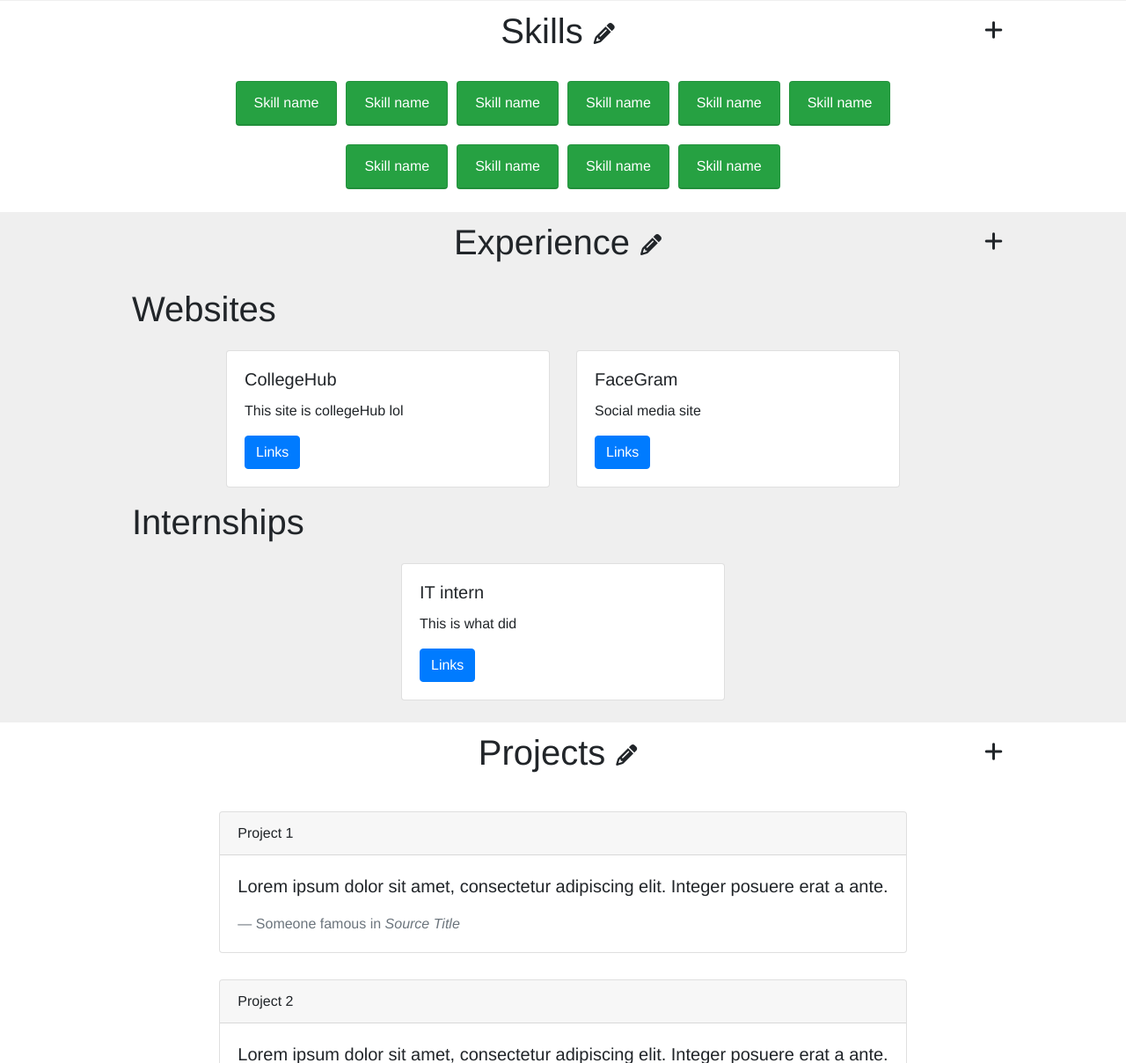
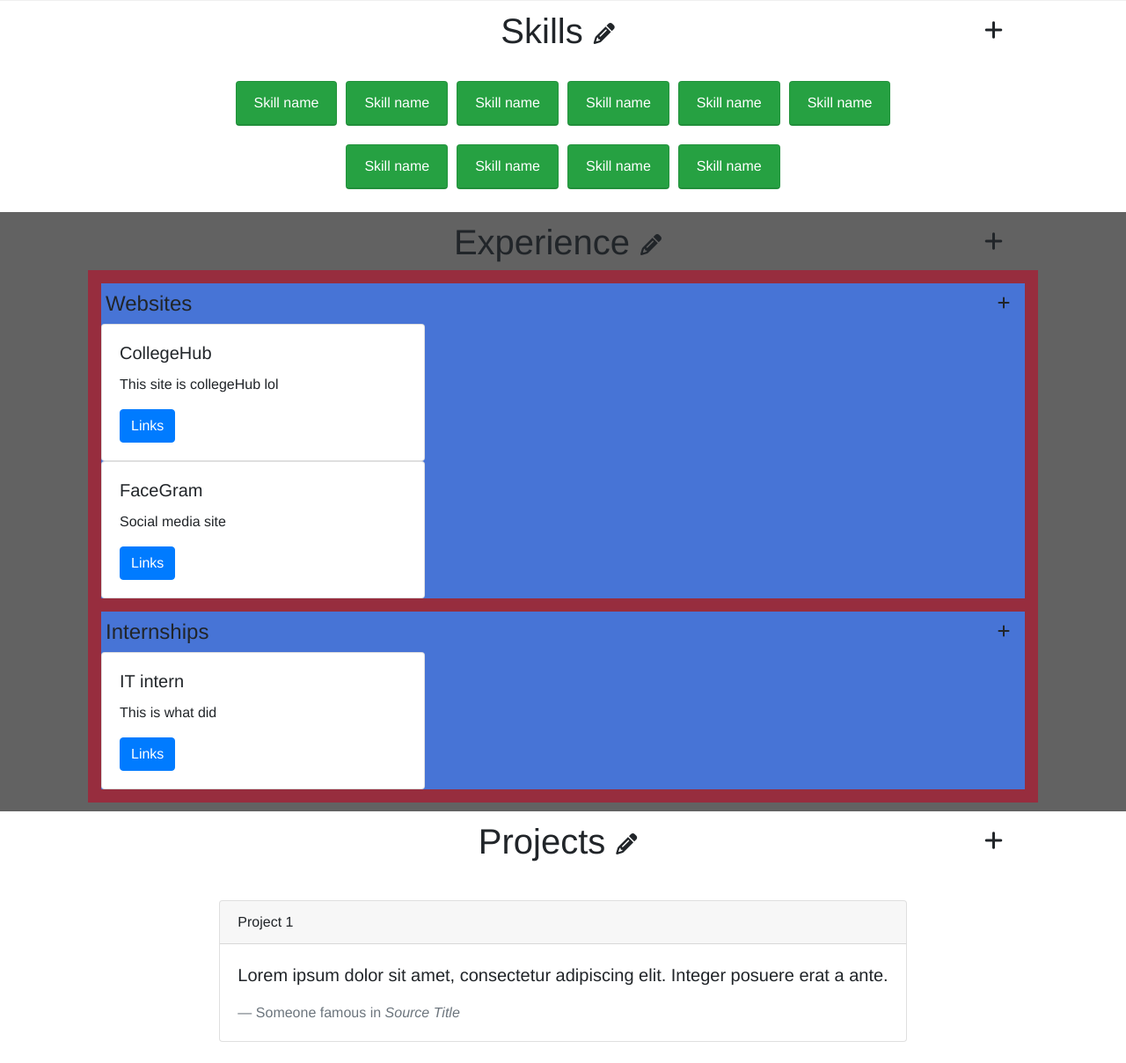
Before and after one commit to CSE-Courses/course-project-a9-collegehub, a Django app: template cse442_project/collegeHub/templates/collegeHub/index.html in a window 1280 px wide. Shown: the part 973-2181 px from the top of the page at 88% size. Run offline with Django 3.2, Linux system fonts and the light colour scheme; the template is opened without the code that fills it: values that come from a table or form of the project are taken from there, others are empty; data comes from the database, SQL or seed files in the repository; both versions use the stored data as it was after the commit; tables that the repository leaves empty hold one stand-in row (values such as "Sample post"); some libraries are stand-ins or nearby versions.

Commit message:
Tasks #71 done for experience section

```diff
--- a/cse442_project/collegeHub/static/collegehub/style.css
+++ b/cse442_project/collegeHub/static/collegehub/style.css
@@ -485,18 +485,20 @@ html {
             padding-top: 20px;
         }
         #experience{
-            padding: 10px 150px 10px 150px;
+            padding: 10px 100px 10px 100px;
+            background-color: #626262;
         }
-        #experience-container{
+        #experience-card-container{
             display: flex;
             flex-wrap: wrap;
             justify-content: center;
             align-items: center;
             padding-top: 20px;
         }
-        #experience-container > div{
+        #experience-card-container > div{
             margin: 15px;
         }
+
         #projects{
             padding: 10px 50px 10px 50px;
         }
@@ -597,6 +599,48 @@ html {
             border-radius: 50%;
             border: 3px solid white;
         }
+        .sub-section-heading{
+            width:100%;
+            display: flex;
+            align-items: center;
+        }
+        .sub-section-heading-text{
+            padding: 0;
+            margin: 0;
+        }
+        #experience-container{
+            background-color: #972d3e;
+            width: 100%;
+        }
+        #experience-container > div{
+            margin: 15px;
+        }
+        .sub-section-header{
+            display: flex;
+            justify-content: space-between;
+
+            padding: 5px;
+        }
+        .sub-section{
+            background-color: #4774d6;
+        }
+        .sub-section-button{
+            display: inline-block;
+            font-weight: 200;
+            color: #212529;
+            text-align: center;
+            -webkit-user-select: none;
+            user-select: none;
+            background-color: transparent;
+            border: none;
+            padding: .375rem .75rem;
+            font-size: 1rem;
+            line-height: 1.5;
+            border-radius: .25rem;
+        }
+        .sub-section-container{
+
+        }
     }
 
 /*MOBILE DEVICES*/
--- a/cse442_project/collegeHub/templates/collegeHub/experiences.html
+++ b/cse442_project/collegeHub/templates/collegeHub/experiences.html
@@ -1,13 +1,41 @@
 {% for section in experience.section.all %}
     {% if sections.count == 0 %}
-        <h1>No Sections</h1>
+        <h1>Click on + to add an Experience</h1>
     {% else %}
-        <h1 style="width: 100%" id="section-{{ section.pk }}">{{ section.name }}</h1>
+{#        <h1 style="width: 100%" id="section-{{ section.pk }}">#}
+        <div class="sub-section">
+            <div class="sub-section-header">
+                 <div class="sub-section-heading">
+                    <h4 class="sub-section-heading-text" >
+                        {{ section.name }}
+                    </h4>
+                </div>
+                <button type="button" data-toggle="modal" data-target="#add-experience-specific-{{ section.pk }}" class="sub-section-button"><i class="fas fa-plus"></i></button>
+            </div>
+            <div class="modal fade" id="add-experience-specific-{{ section.pk }}" tabindex="-1" aria-labelledby="add-experience-specificLabel" aria-hidden="true">
+                <div class="modal-dialog">
+                    <div class="modal-content">
+                        <div class="modal-header">
+                            <h5 class="modal-title" id="add-experience-specificLabel">Add an {{ section.name }} </h5>
+                            <button type="button" class="close" data-dismiss="modal" aria-label="Close">
+                                <span aria-hidden="true">&times;</span>
+                            </button>
+                        </div>
+                        <div class="modal-body">
+                            <form method="post" id="section-form">
+                                {% csrf_token %}
+                                {{ specificForm.as_p }}
+                                <button type="submit">Create</button>
+                            </form>
+                        </div>
+                    </div>
+                </div>
+            </div>
+            <div class="sub-section-container">
                  {% for specific in section.specific.all %}
                     {% if specific.count == 0 %}
-                <h1>No Specific</h1>
+                        <h1>Click on + to add an {{ section.name }}</h1>
                     {% else %}
-
                         <div class="card" style="width: 23rem;">
                             <div class="card-body">
                                 <h5 class="card-title">{{ specific.title }}</h5>
@@ -17,8 +45,9 @@
                                 {% endif %}
                             </div>
                         </div>
-
                     {% endif %}
                 {% endfor %}
+            </div>
+        </div>
     {% endif %}
 {% endfor %}
--- a/cse442_project/collegeHub/templates/collegeHub/index.html
+++ b/cse442_project/collegeHub/templates/collegeHub/index.html
@@ -307,8 +307,10 @@
                 <button type="button" class="option-button"  data-toggle="modal" data-target="#experience_rename_section"><i class="fas fa-pencil-alt"></i></button>
             </div>
             <div class="ellipse-container">
-                <button type="button" data-toggle="modal" data-target="#experience_add_card" class="option-button"> <i class="fas fa-plus"></i></button>
+                <button type="button" data-toggle="modal" data-target="#experience_add_subsection" class="option-button"> <i class="fas fa-plus"></i></button>
             </div>
+
+            {# ********** RENAME TOPIC POP UP **********#}
             <div class="modal fade" id="experience_rename_section" tabindex="-1" aria-labelledby="experience_rename_sectionLabel" aria-hidden="true">
                 <div class="modal-dialog">
                     <div class="modal-content">
@@ -331,8 +333,8 @@
                     </div>
                 </div>
             </div>
-
-            <div class="modal fade" id="experience_add_card" tabindex="-1" aria-labelledby="experience_add_cardLabel" aria-hidden="true">
+            {# ********** ADD SECTION POP UP **********#}
+            <div class="modal fade" id="experience_add_subsection" tabindex="-1" aria-labelledby="experience_add_cardLabel" aria-hidden="true">
                 <div class="modal-dialog">
                     <div class="modal-content">
                         <div class="modal-header">
@@ -342,11 +344,11 @@
                             </button>
                         </div>
                         <div class="modal-body">
-                            <h1> Create a Section </h1>
+{#                            <h1> Create a Section </h1>#}
                             <form method="post" id="section-form">
                                 {% csrf_token %}
                                 {{ sectionForm.as_p }}
-                                <button type="submit">Upload</button>
+                                <button type="submit">Create</button>
                             </form>
                         </div>
 
```
Also changed, not shown: cse442_project/collegeHub/migrations/0007_auto_20201018_2352.py (added), cse442_project/db.sqlite3. Lines whose indentation alone changed are shown as unchanged.
